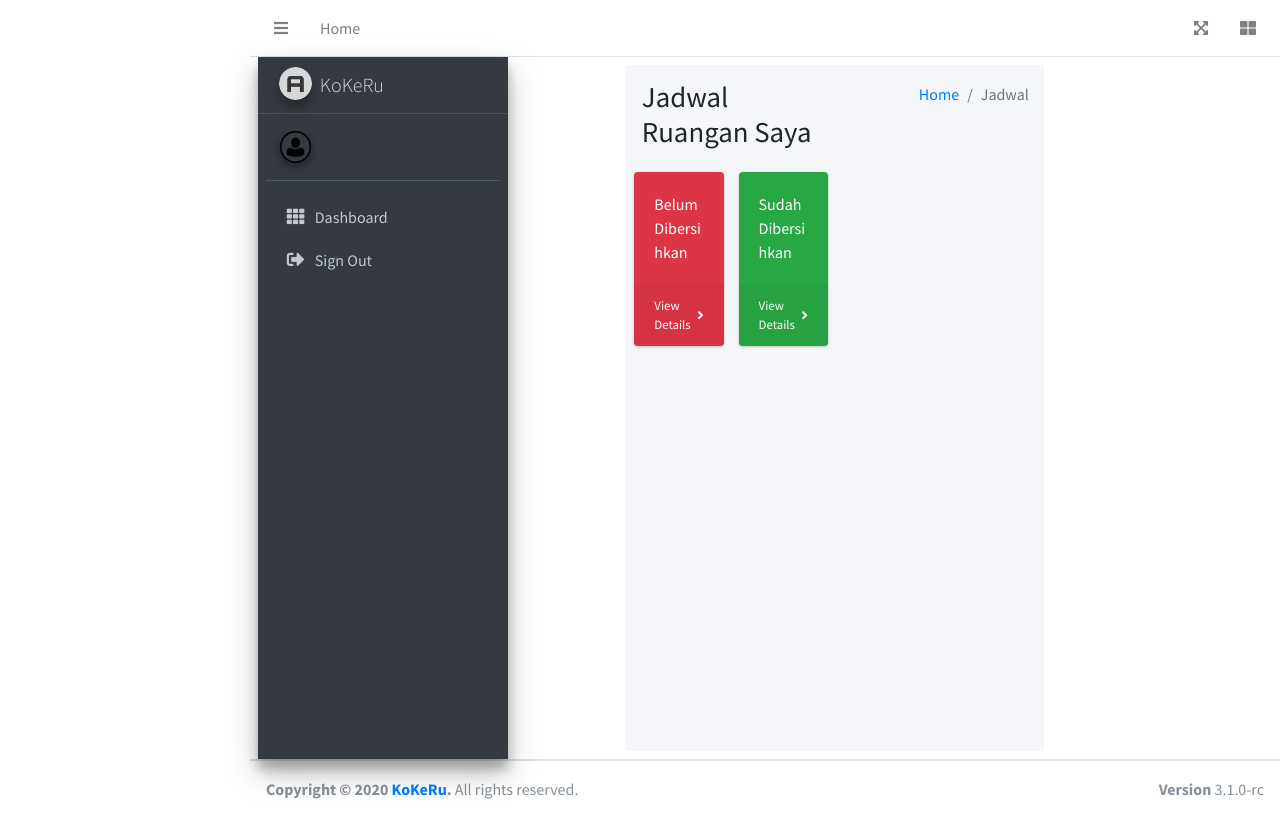
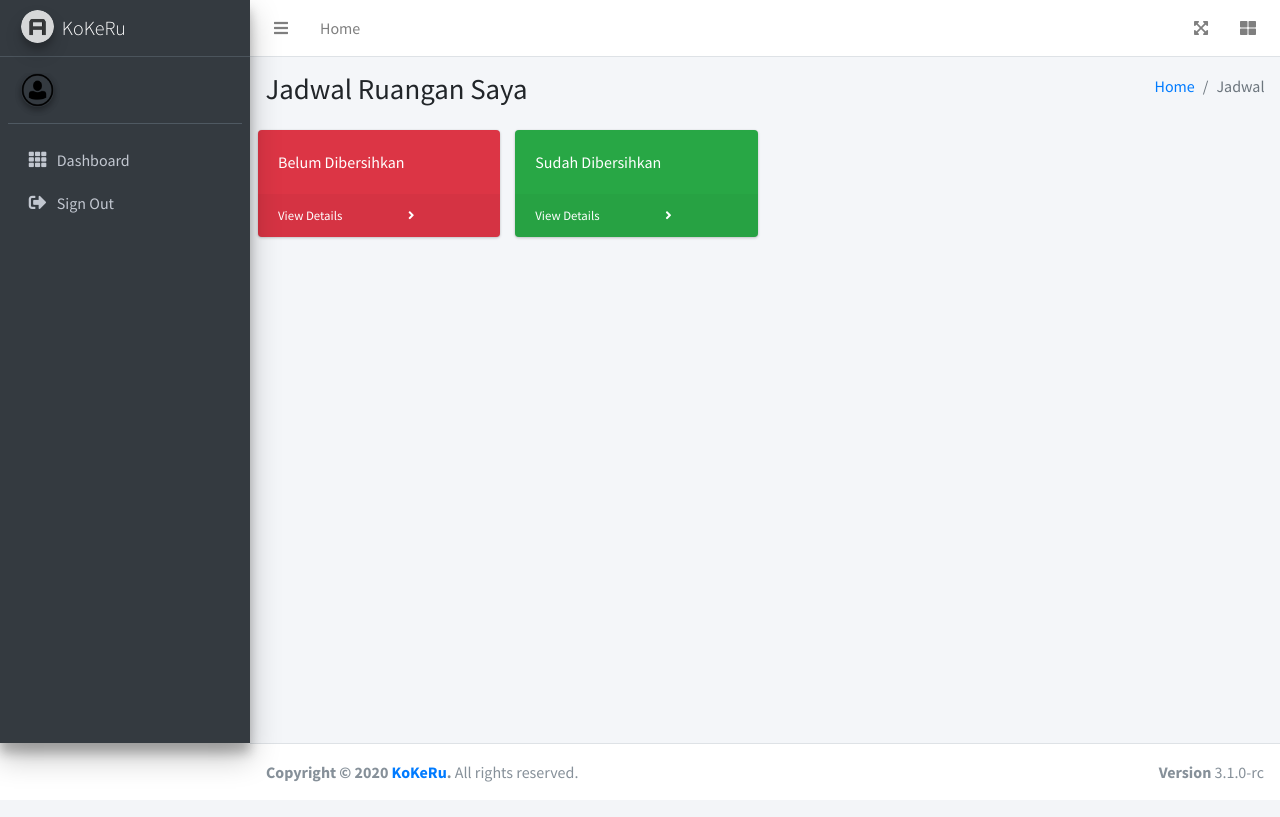
Before and after one commit to haanip/KPL_Kokeru, a PHP site: page /pages/forms/cs_ruang.php?id=0 in a window 1280 px wide. After the commit the page ends 782 px from the top, so only its background shows below. Run offline with PHP 8.4, Linux system fonts and the light colour scheme; the visitor is signed in with stand-in values (Sample User, id 1); data comes from the database, SQL or seed files in the repository; data that the repository does not hold is empty.

Commit message:
Update cs_ruang.php

```diff
--- a/pages/forms/cs_ruang.php
+++ b/pages/forms/cs_ruang.php
@@ -48,19 +48,6 @@
       </li>
     </ul>
   </nav>
-
-<div class="wrapper">
-  <!-- Navbar -->
-  <nav class="main-header navbar navbar-expand navbar-white navbar-light">
-    <!-- Left navbar links -->
-    <ul class="navbar-nav">
-      <li class="nav-item">
-        <a class="nav-link" data-widget="pushmenu" href="#" role="button"><i class="fas fa-bars"></i></a>
-      </li>
-      <li class="nav-item d-none d-sm-inline-block">
-        <a href="cs_ruang.php?id=0" class="nav-link">Home</a>
-      </li>
-    </ul>
   <!-- /.navbar -->
 
   <!-- Main Sidebar Container -->
```
